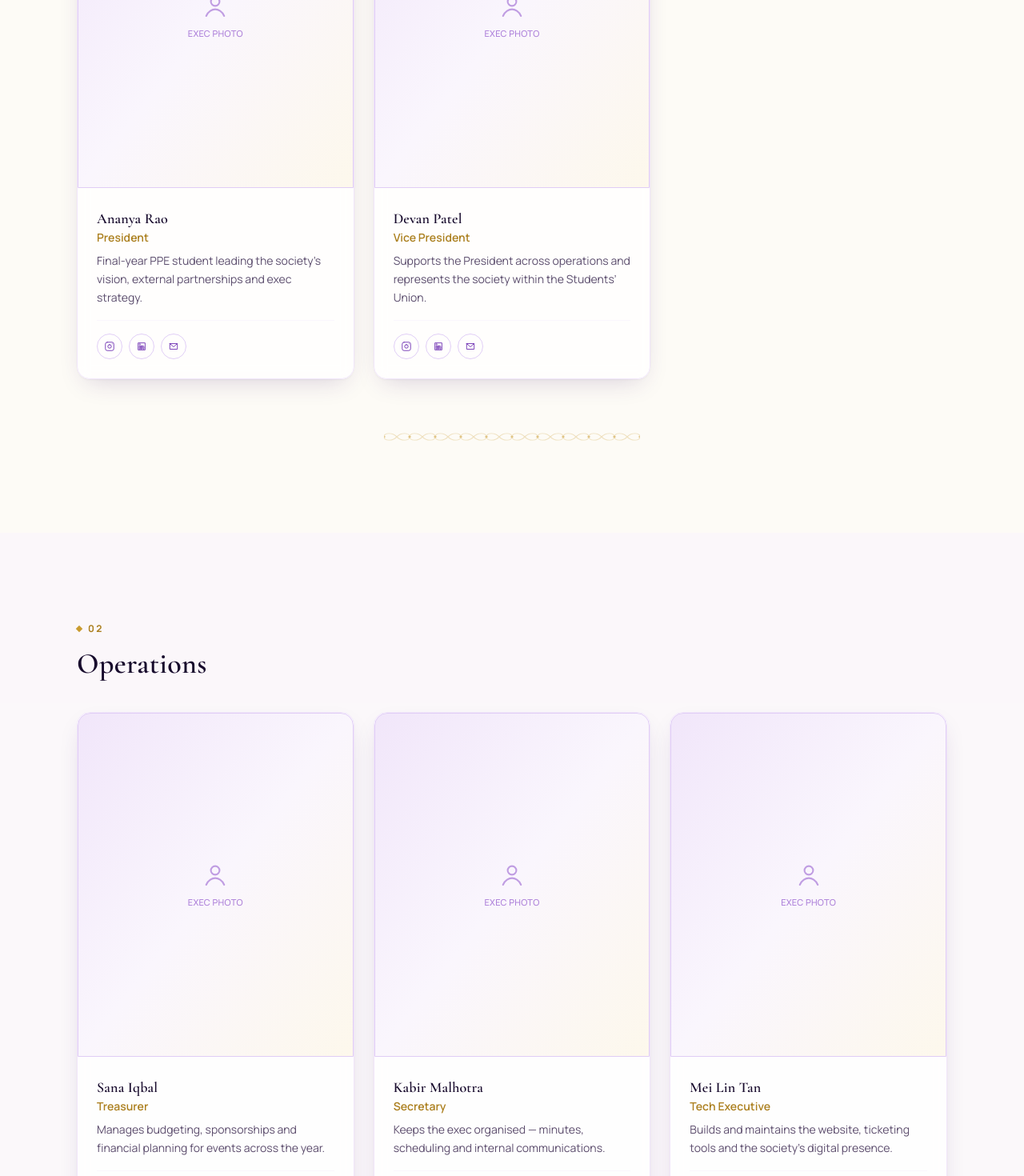
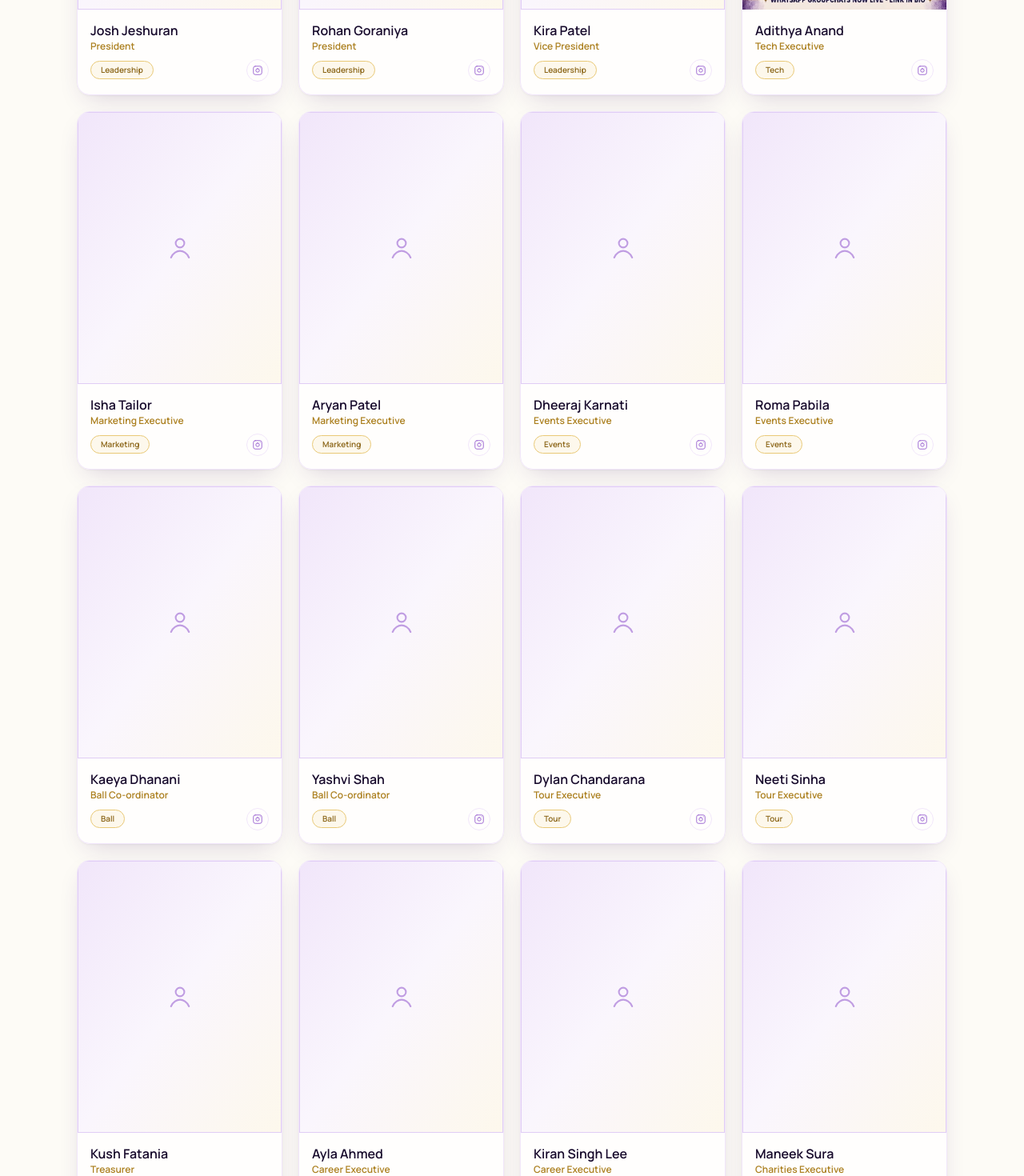
Before and after one commit to AdithyaAA-asoc/Warwick-ASOC-Website, a React (Vite) app: page /#/execs in a window 1280 px wide. Shown: the part 900-2370 px from the top of the page at 80% size. Built offline with nearby package versions, Linux system fonts and the light colour scheme.

Commit message:
logo exec

```diff
--- a/src/data/execs.js
+++ b/src/data/execs.js
@@ -1,83 +1,196 @@
 // Executive team data.
 // -----------------------------------------------------------------------
-// Replace the placeholder entries below with your real committee. Once you
-// have exec photos, drop them in /public/images/execs/ and set `photo` to
-// e.g. "/images/execs/your-file.jpg" — the card will automatically swap
-// from the placeholder illustration to the real photo.
-//
-// `team` groups execs into sections on the Meet the Execs page — feel
-// free to rename/add/remove groups to match your committee structure.
+// Once you have exec photos, drop them in /public/images/execs/ and set
+// `photo` to e.g. "/images/execs/your-file.jpg"
 
 export const execTeams = [
   {
     team: 'Leadership',
     members: [
       {
-        name: 'Ananya Rao',
+        name: 'Josh Jeshuran',
         role: 'President',
-        bio: 'Final-year PPE student leading the society’s vision, external partnerships and exec strategy.',
+        bio: 'Leads the society\'s vision, strategy and external partnerships. Works closely with the exec team and represents Warwick Asian Society across campus.',
         photo: null,
-        socials: { instagram: '#', linkedin: '#', email: 'mailto:president@warwickasiansociety.co.uk' },
+        socials: { instagram: '#' },
       },
       {
-        name: 'Devan Patel',
+        name: 'Rohan Goraniya',
+        role: 'President',
+        bio: 'Co-leads the society, overseeing day-to-day operations and representing the society within the Warwick Students\' Union.',
+        photo: null,
+        socials: { instagram: '#' },
+      },
+      {
+        name: 'Kira Patel',
         role: 'Vice President',
-        bio: 'Supports the President across operations and represents the society within the Students’ Union.',
+        bio: 'Supports the presidents across all areas of the society, stepping in where needed and helping drive the exec team forward.',
         photo: null,
-        socials: { instagram: '#', linkedin: '#', email: 'mailto:vp@warwickasiansociety.co.uk' },
+        socials: { instagram: '#' },
       },
     ],
   },
   {
-    team: 'Operations',
+    team: 'Tech',
     members: [
       {
-        name: 'Sana Iqbal',
-        role: 'Treasurer',
-        bio: 'Manages budgeting, sponsorships and financial planning for events across the year.',
-        photo: null,
-        socials: { instagram: '#', linkedin: '#' },
-      },
-      {
-        name: 'Kabir Malhotra',
-        role: 'Secretary',
-        bio: 'Keeps the exec organised — minutes, scheduling and internal communications.',
-        photo: null,
-        socials: { instagram: '#', linkedin: '#' },
-      },
-      {
-        name: 'Mei Lin Tan',
+        name: 'Adithya Anand',
         role: 'Tech Executive',
-        bio: 'Builds and maintains the website, ticketing tools and the society’s digital presence.',
-        photo: null,
-        socials: { instagram: '#', linkedin: '#', email: 'mailto:tech@warwickasiansociety.co.uk' },
+        bio: 'Maintains the society\'s website, digital tools and tech infrastructure to keep everything running smoothly. Creator of the website.',
+        photo: "/images/front_page.jpg",
+        socials: { instagram: '#' },
       },
     ],
   },
   {
-    team: 'Events & Culture',
+    team: 'Marketing',
     members: [
       {
-        name: 'Riya Chatterjee',
-        role: 'Events Officer',
-        bio: 'Plans and delivers socials, cultural nights and collaborations with other societies.',
+        name: 'Isha Tailor',
+        role: 'Marketing Executive',
+        bio: 'Manages the society\'s social media presence, creates content and drives awareness of events and membership across campus.',
         photo: null,
-        socials: { instagram: '#', linkedin: '#' },
+        socials: { instagram: '#' },
       },
       {
-        name: 'Aiden Wong',
-        role: 'Publicity Officer',
-        bio: 'Runs the society’s social media, design and outreach to grow our community.',
+        name: 'Aryan Patel',
+        role: 'Marketing Executive',
+        bio: 'Handles design, photography and digital marketing to showcase the society\'s culture and events online.',
         photo: null,
-        socials: { instagram: '#', linkedin: '#' },
-      },
-      {
-        name: 'Priya Nair',
-        role: 'Welfare & Inclusion Officer',
-        bio: 'Makes sure every member feels welcome, supported and represented.',
-        photo: null,
-        socials: { instagram: '#', linkedin: '#' },
+        socials: { instagram: '#' },
       },
     ],
   },
+  {
+    team: 'Events',
+    members: [
+      {
+        name: 'Dheeraj Karnati',
+        role: 'Events Executive',
+        bio: 'Plans and delivers the society\'s cultural nights, socials and collaborations with other societies throughout the year.',
+        photo: null,
+        socials: { instagram: '#' },
+      },
+      {
+        name: 'Roma Pabila',
+        role: 'Events Executive',
+        bio: 'Coordinates event logistics, venue bookings and member experiences to ensure every night runs smoothly.',
+        photo: null,
+        socials: { instagram: '#' },
+      },
+    ],
+  },
+  {
+    team: 'Ball',
+    members: [
+      {
+        name: 'Kaeya Dhanani',
+        role: 'Ball Co-ordinator',
+        bio: 'Leads the planning and delivery of the society\'s annual ball — from venue and décor to entertainment and ticketing.',
+        photo: null,
+        socials: { instagram: '#' },
+      },
+      {
+        name: 'Yashvi Shah',
+        role: 'Ball Co-ordinator',
+        bio: 'Works alongside Kaeya to bring the annual ball to life, managing suppliers, styling and the overall guest experience.',
+        photo: null,
+        socials: { instagram: '#' },
+      },
+    ],
+  },
+  {
+    team: 'Tour',
+    members: [
+      {
+        name: 'Dylan Chandarana',
+        role: 'Tour Executive',
+        bio: 'Organises the society\'s annual tour — coordinating travel, accommodation and activities for members.',
+        photo: null,
+        socials: { instagram: '#' },
+      },
+      {
+        name: 'Neeti Sinha',
+        role: 'Tour Executive',
+        bio: 'Handles bookings, logistics and communications to ensure the annual tour runs seamlessly for everyone.',
+        photo: null,
+        socials: { instagram: '#' },
+      },
+    ],
+  },
+  {
+    team: 'Finance',
+    members: [
+      {
+        name: 'Kush Fatania',
+        role: 'Treasurer',
+        bio: 'Manages the society\'s budget, tracks expenditure and oversees financial planning for all events and initiatives.',
+        photo: null,
+        socials: { instagram: '#' },
+      },
+    ],
+  },
+  {
+    team: 'Career',
+    members: [
+      {
+        name: 'Ayla Ahmed',
+        role: 'Career Executive',
+        bio: 'Organises networking events, career talks and industry connections to support members\' professional development.',
+        photo: null,
+        socials: { instagram: '#' },
+      },
+      {
+        name: 'Kiran Singh Lee',
+        role: 'Career Executive',
+        bio: 'Builds relationships with employers and alumni to create career opportunities tailored to our members.',
+        photo: null,
+        socials: { instagram: '#' },
+      },
+    ],
+  },
+  {
+    team: 'Charities',
+    members: [
+      {
+        name: 'Maneek Sura',
+        role: 'Charities Executive',
+        bio: 'Coordinates fundraising initiatives and charity partnerships, ensuring the society gives back to the wider community.',
+        photo: null,
+        socials: { instagram: '#' },
+      },
+    ],
+  },
+  {
+    team: 'Sports',
+    members: [
+      {
+        name: 'Rishi Maha',
+        role: 'Male Co-ordinator',
+        bio: 'Organises men\'s sports fixtures, tournaments and active social events for members throughout the year.',
+        photo: null,
+        socials: { instagram: '#' },
+      },
+      {
+        name: 'Shreya Lakhani',
+        role: 'Female Co-ordinator',
+        bio: 'Coordinates women\'s sports activities and fitness events, encouraging members to stay active and connected.',
+        photo: null,
+        socials: { instagram: '#' },
+      },
+    ],
+  },
+  {
+    team: 'Welfare',
+    members: [
+      {
+        name: 'Rohan Mundair',
+        role: 'Welfare Executive',
+        bio: 'Supports member wellbeing, runs welfare initiatives and ensures a safe and inclusive environment for all.',
+        photo: null,
+        socials: { instagram: '#' },
+      },
+    ],
+  },
+
 ]
--- a/src/pages/Execs.jsx
+++ b/src/pages/Execs.jsx
@@ -1,65 +1,57 @@
 import PageHero from '../components/PageHero.jsx'
 import PlaceholderImage from '../components/PlaceholderImage.jsx'
-import { KolamChain, RangoliMedallion } from '../components/Motifs.jsx'
-import { Card, Section, SectionHeading } from '../components/ui.jsx'
+import { RangoliMedallion } from '../components/Motifs.jsx'
+import { Badge, Section } from '../components/ui.jsx'
 import { execTeams } from '../data/execs.js'
 
-const SOCIAL_ICONS = {
-  instagram: (
-    <path
-      d="M7 3h10a4 4 0 0 1 4 4v10a4 4 0 0 1-4 4H7a4 4 0 0 1-4-4V7a4 4 0 0 1 4-4Zm5 5.2A3.8 3.8 0 1 0 12 15.8 3.8 3.8 0 0 0 12 8.2ZM17.4 6.6h.01"
-      strokeLinecap="round"
-      strokeLinejoin="round"
-    />
-  ),
-  linkedin: (
-    <path
-      d="M4.5 4.5h15v15h-15v-15Zm3.6 4.2a1.2 1.2 0 1 0 0-2.4 1.2 1.2 0 0 0 0 2.4Zm-.9 1.8v7.2h1.8v-7.2h-1.8Zm3.6 0v7.2h1.8v-3.9c0-1 .5-1.7 1.4-1.7.8 0 1.2.6 1.2 1.7v3.9h1.8v-4.2c0-2-1-3-2.4-3-1.1 0-1.6.6-1.9 1.1v-1h-1.9Z"
-    />
-  ),
-  email: <path d="M4 6h16v12H4V6Zm0 0 8 7 8-7" strokeLinecap="round" strokeLinejoin="round" />,
-}
-
-function SocialLink({ type, href }) {
-  return (
-    <a
-      href={href}
-      aria-label={type}
-      className="flex h-8 w-8 items-center justify-center rounded-full border border-purple-200 text-purple-500 transition-colors duration-200 hover:border-gold-400 hover:bg-purple-50 hover:text-gold-600"
-    >
-      <svg viewBox="0 0 24 24" className="h-3.5 w-3.5" fill="none" stroke="currentColor" strokeWidth="1.6">
-        {SOCIAL_ICONS[type]}
-      </svg>
-    </a>
+const allMembers = execTeams.flatMap((group) =>
+  group.members.map((m) => ({ ...m, team: group.team }))
 )
-}
 
 function ExecCard({ member }) {
   return (
-    <Card className="flex flex-col overflow-hidden p-0">
+    <div className="group flex flex-col rounded-2xl border border-purple-100 bg-white/80 overflow-hidden shadow-card transition-all duration-300 hover:-translate-y-1 hover:border-gold-300/70 hover:shadow-card-hover">
+
+      {/* Photo with bio overlay on hover */}
+      <div className="relative overflow-hidden aspect-[3/4]">
         <PlaceholderImage
           src={member.photo}
           alt={member.name}
           icon="person"
-        label={member.photo ? undefined : 'Exec photo'}
-        ratio="aspect-[4/5]"
-        rounded="rounded-none rounded-t-2xl"
+          label={null}
+          ratio="aspect-[3/4]"
+          rounded="rounded-none"
+          className="h-full w-full transition-transform duration-500 group-hover:scale-105"
         />
-      <div className="flex flex-1 flex-col gap-2 p-6">
-        <div>
-          <h3 className="text-lg font-semibold text-purple-950">{member.name}</h3>
-          <p className="text-sm font-semibold text-gold-600">{member.role}</p>
-        </div>
-        <p className="flex-1 text-sm leading-relaxed text-ink-500">{member.bio}</p>
-        {member.socials && (
-          <div className="mt-2 flex gap-2 border-t border-purple-50 pt-4">
-            {Object.entries(member.socials).map(([type, href]) => (
-              <SocialLink key={type} type={type} href={href} />
-            ))}
+        {member.bio && (
+          <div className="absolute inset-x-0 bottom-0 translate-y-full group-hover:translate-y-0 transition-transform duration-400 ease-out bg-gradient-to-t from-purple-950/95 via-purple-950/80 to-transparent px-4 pb-4 pt-10">
+            <p className="text-xs leading-relaxed text-purple-100">{member.bio}</p>
           </div>
         )}
       </div>
-    </Card>
+
+      {/* Name / role / team / socials */}
+      <div className="flex flex-col gap-2 p-4">
+        <div>
+          <p className="font-semibold leading-tight text-purple-950">{member.name}</p>
+          <p className="text-xs font-semibold text-gold-600 mt-0.5">{member.role}</p>
+        </div>
+        <div className="flex items-center justify-between gap-2">
+          <Badge className="text-[10px]">{member.team}</Badge>
+          {member.socials?.instagram && (
+            <a
+              href={member.socials.instagram}
+              aria-label={`${member.name} on Instagram`}
+              className="flex h-7 w-7 items-center justify-center rounded-full border border-purple-100 text-purple-400 transition-colors hover:border-gold-400 hover:text-gold-600"
+            >
+              <svg viewBox="0 0 24 24" className="h-3.5 w-3.5" fill="none" stroke="currentColor" strokeWidth="1.6">
+                <path d="M7 3h10a4 4 0 0 1 4 4v10a4 4 0 0 1-4 4H7a4 4 0 0 1-4-4V7a4 4 0 0 1 4-4Zm5 5.2A3.8 3.8 0 1 0 12 15.8 3.8 3.8 0 0 0 12 8.2ZM17.4 6.6h.01" strokeLinecap="round" strokeLinejoin="round" />
+              </svg>
+            </a>
+          )}
+        </div>
+      </div>
+    </div>
   )
 }
 
@@ -69,27 +61,17 @@ export default function Execs() {
       <PageHero
         eyebrow="The People Behind It"
         title="Meet the Execs"
-        description="A dedicated team of students volunteering their time to build the Warwick Asian Society community — from big cultural festivals to weekly socials."
+        description="A dedicated team of students volunteering their time to build the Warwick Asian Society community."
       />
 
-      {execTeams.map((group, idx) => (
-        <Section key={group.team} className={idx % 2 === 1 ? 'bg-purple-50/60' : ''}>
-          <SectionHeading eyebrow={`0${idx + 1}`} title={group.team} align="left" className="mx-0 items-start text-left" />
-          <div className="mt-10 grid grid-cols-1 gap-6 sm:grid-cols-2 lg:grid-cols-3">
-            {group.members.map((member) => (
+      <Section>
+        <div className="grid grid-cols-2 gap-5 sm:grid-cols-3 lg:grid-cols-4">
+          {allMembers.map((member) => (
             <ExecCard key={member.name} member={member} />
           ))}
         </div>
-          {idx < execTeams.length - 1 && (
-            <div className="mx-auto mt-16 max-w-xs">
-              <KolamChain units={10} className="h-4 w-full text-gold-500/50" />
-            </div>
-          )}
-        </Section>
-      ))}
 
-      <Section className="pt-0">
-        <div className="relative overflow-hidden rounded-3xl border border-dashed border-purple-200 bg-purple-50/50 p-10 text-center">
+        <div className="relative mt-16 overflow-hidden rounded-3xl border border-dashed border-purple-200 bg-purple-50/50 p-10 text-center">
           <RangoliMedallion className="pointer-events-none absolute -right-14 -top-14 h-36 w-36 text-purple-200/60" aria-hidden="true" />
           <RangoliMedallion className="pointer-events-none absolute -bottom-14 -left-14 h-36 w-36 text-gold-200/60" aria-hidden="true" />
           <div className="relative">
```
Also changed, not shown: src/components/Navbar.jsx (+4 -8 lines), src/pages/About.jsx (+4 -8 lines), public/images/front_page.jpg (added), public/images/logo.png (added). Lines whose indentation alone changed are shown as unchanged.
